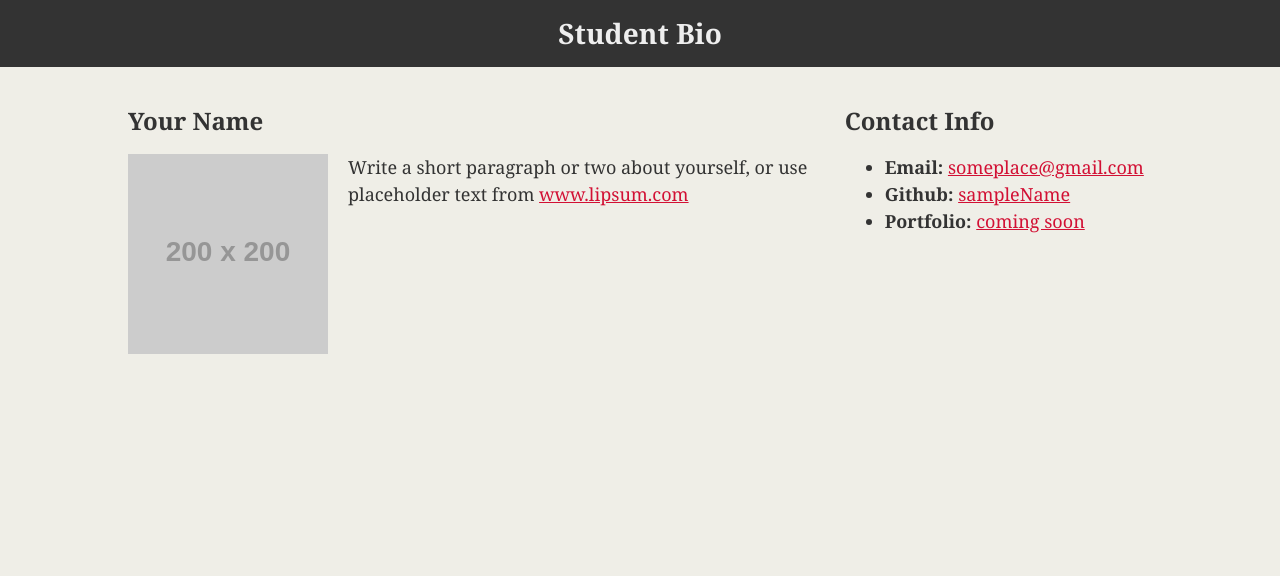
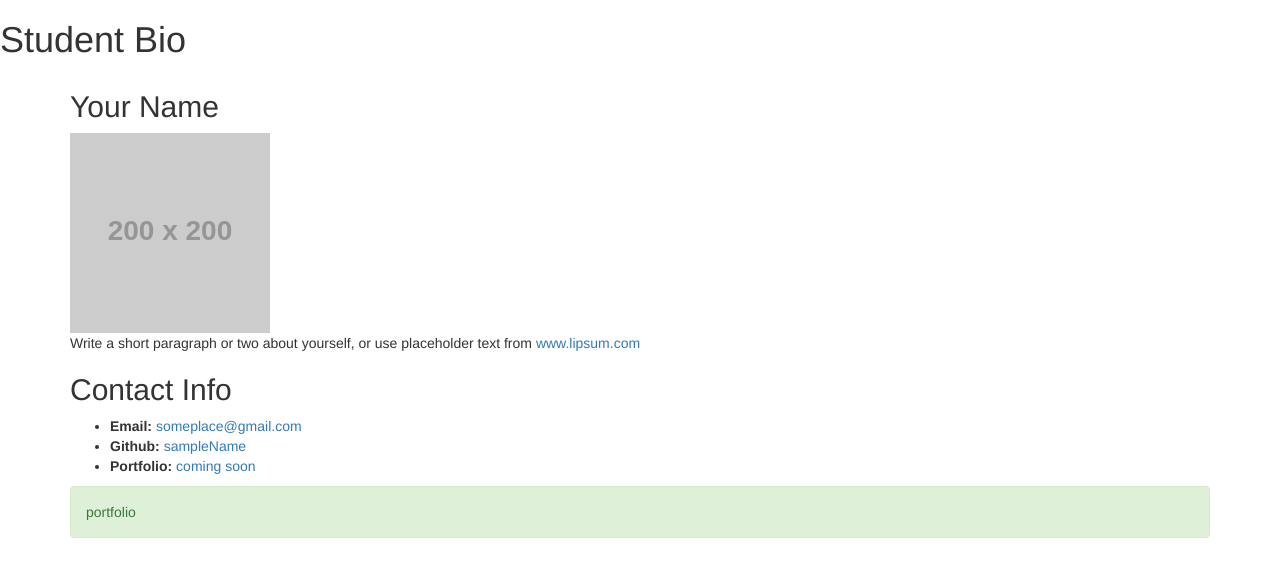
Before and after one commit to Cdriver556/Cdriver556.github.io, a plain HTML site: page index.html in a window 1280 px wide. Drawn offline with nearby package versions, Linux system fonts and the light colour scheme; placeholder pictures from the web are drawn by us.

Commit message:
update folders

```diff
--- a/index.html
+++ b/index.html
@@ -8,7 +8,8 @@
   <title>1.2.9 Exercise</title>
 
   <!-- This critical line points your HTML to the CSS file. Notice the "relative" pathway  -->
-  <link rel="stylesheet" type="text/css" href="style.css">
+  <link rel="stylesheet" href="https://maxcdn.bootstrapcdn.com/bootstrap/3.3.7/css/bootstrap.min.css" integrity="sha384-BVYiiSIFeK1dGmJRAkycuHAHRg32OmUcww7on3RYdg4Va+PmSTsz/K68vbdEjh4u" crossorigin="anonymous">
+
 </head>
 
 <body>
@@ -35,7 +36,7 @@
         <li><strong>Github:</strong> <a href="#">sampleName</a></li>
         <li><strong>Portfolio:</strong> <a href="#">coming soon</a></li>
       </ul>
-
+      <div class="alert alert-success" role="alert">portfolio</div>
     </section>
 
   </div>
```
